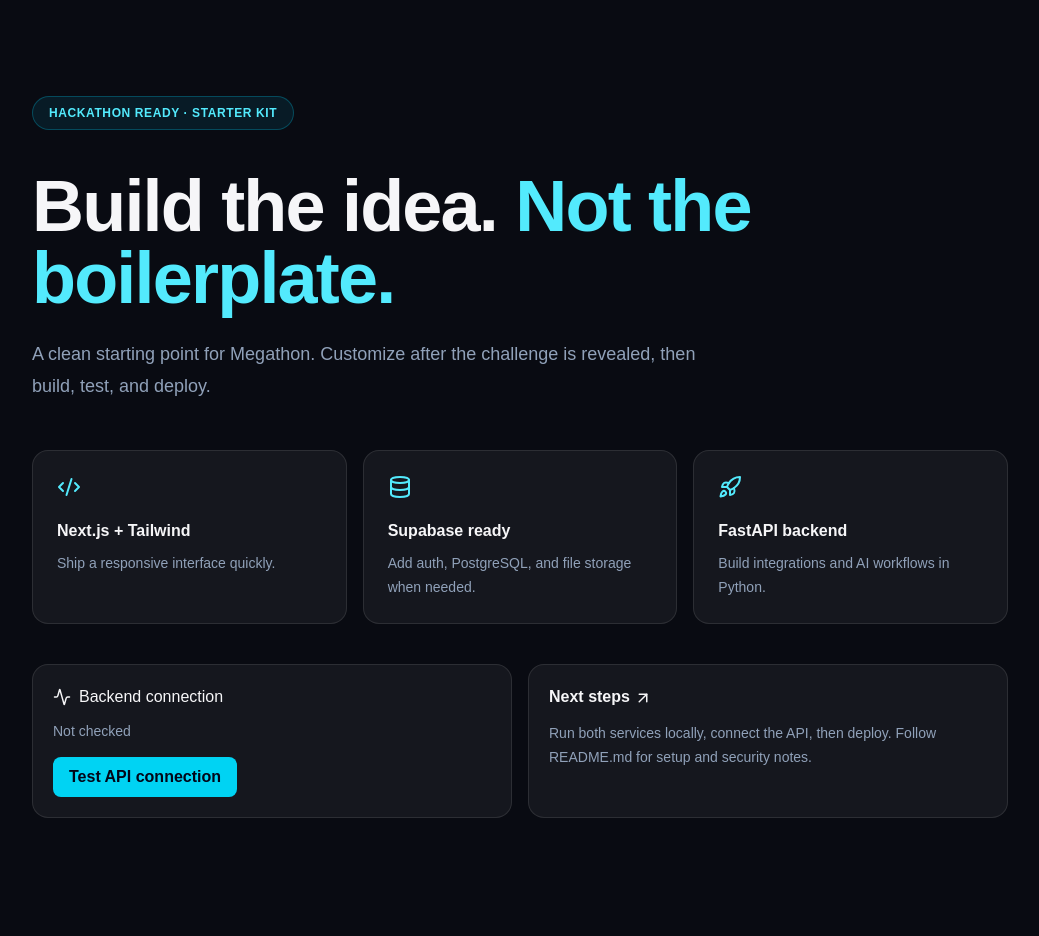
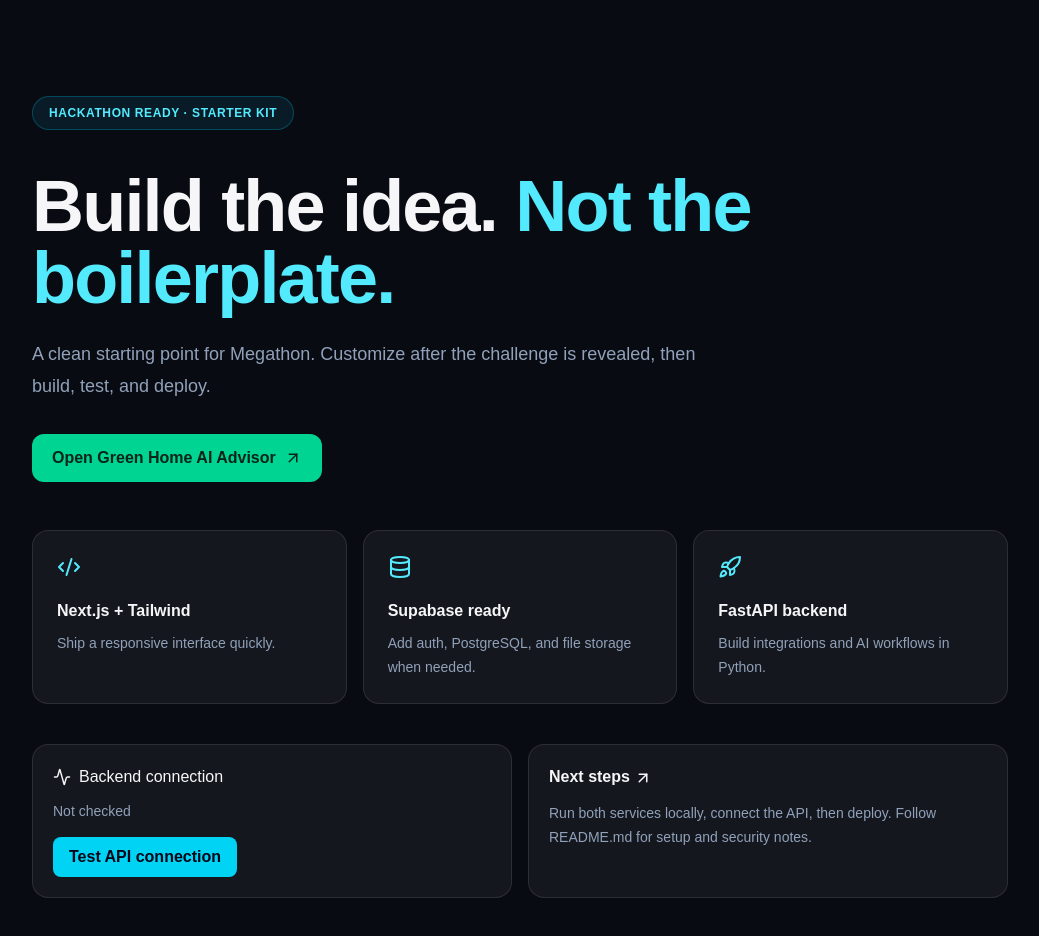
Before and after one commit to goyaladitay11/megathon, a Next.js app in the folder frontend/: page / in a window 1280 px wide. Shown: the top 936 px of the page, without its empty margins (120-1159 px from the left). Before the commit the page ends 914 px from the top, so only its background shows below. Built offline with nearby package versions, Linux system fonts and the light colour scheme; no server answers.

Commit message:
feat: link advisor from starter homepage

```diff
--- a/frontend/app/page.tsx
+++ b/frontend/app/page.tsx
@@ -1,4 +1,5 @@
 import { ArrowUpRight, Code2, Database, Rocket } from 'lucide-react';
+import Link from 'next/link';
 import { HealthCheck } from '@/components/health-check';
 
 const features = [
@@ -12,7 +13,7 @@
     <div className="mb-10 inline-flex items-center rounded-full border border-cyan-500/30 bg-cyan-500/10 px-4 py-2 text-xs font-semibold tracking-wider text-cyan-300">HACKATHON READY · STARTER KIT</div>
     <h1 className="max-w-3xl text-5xl font-bold tracking-tight sm:text-7xl">Build the idea. <span className="text-cyan-300">Not the boilerplate.</span></h1>
     <p className="mt-6 max-w-2xl text-lg leading-8 text-slate-400">A clean starting point for Megathon. Customize after the challenge is revealed, then build, test, and deploy.</p>
-    <div className="mt-12 grid gap-4 md:grid-cols-3">{features.map(({icon: Icon,name,text}) => <div key={name} className="rounded-2xl border border-white/10 bg-white/5 p-6"><Icon className="mb-5 text-cyan-300" /><h2 className="font-semibold">{name}</h2><p className="mt-2 text-sm leading-6 text-slate-400">{text}</p></div>)}</div>
+    <Link href="/advisor" className="mt-8 inline-flex items-center gap-2 rounded-xl bg-emerald-400 px-5 py-3 font-semibold text-[#0A2417] hover:bg-emerald-300">Open Green Home AI Advisor <ArrowUpRight size={18}/></Link><div className="mt-12 grid gap-4 md:grid-cols-3">{features.map(({icon: Icon,name,text}) => <div key={name} className="rounded-2xl border border-white/10 bg-white/5 p-6"><Icon className="mb-5 text-cyan-300" /><h2 className="font-semibold">{name}</h2><p className="mt-2 text-sm leading-6 text-slate-400">{text}</p></div>)}</div>
     <div className="mt-10 grid gap-4 md:grid-cols-2"><HealthCheck/><div className="rounded-2xl border border-white/10 bg-white/5 p-5"><h2 className="font-semibold">Next steps <ArrowUpRight className="inline" size={18}/></h2><p className="mt-3 text-sm leading-6 text-slate-400">Run both services locally, connect the API, then deploy. Follow README.md for setup and security notes.</p></div></div>
   </main>;
 }
```
